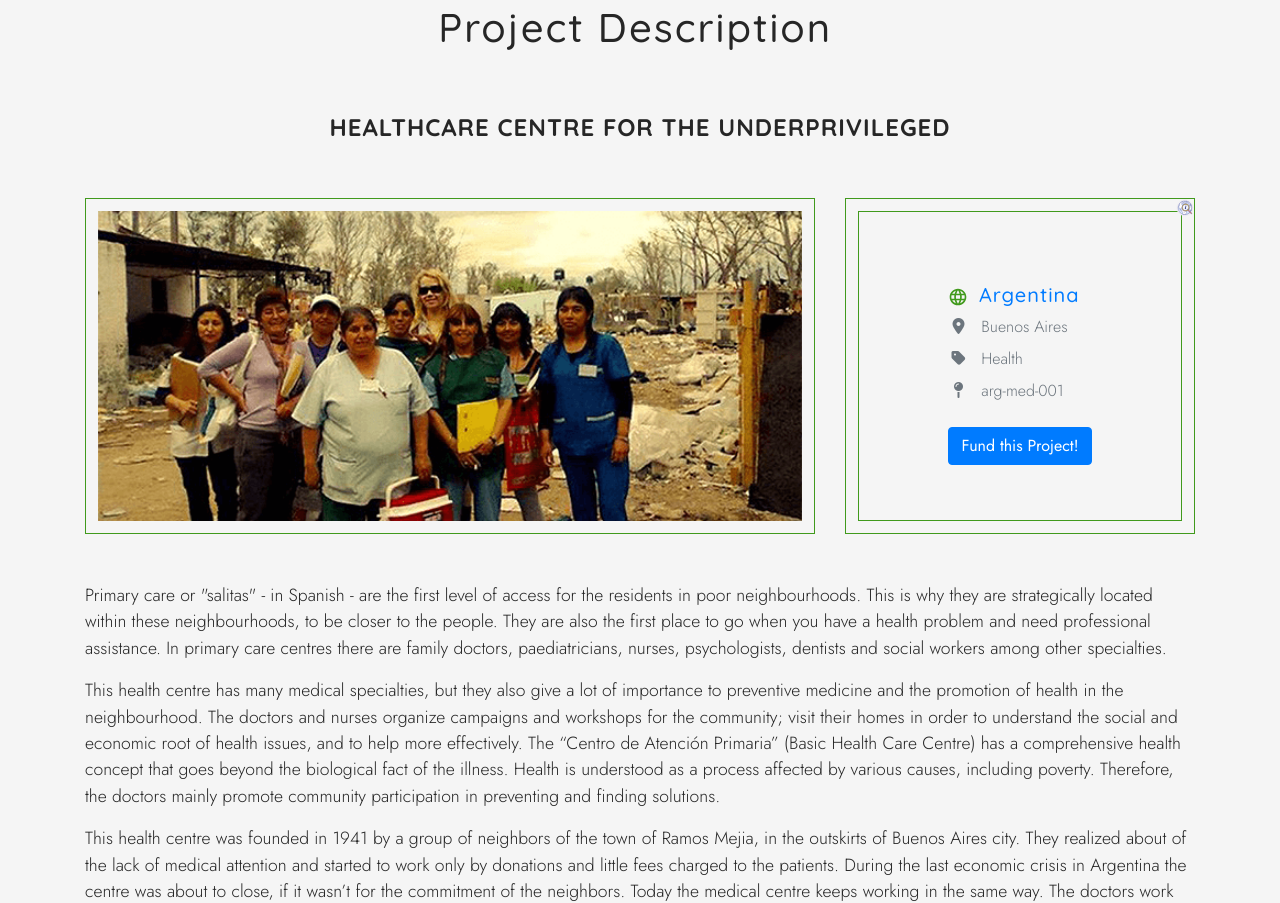
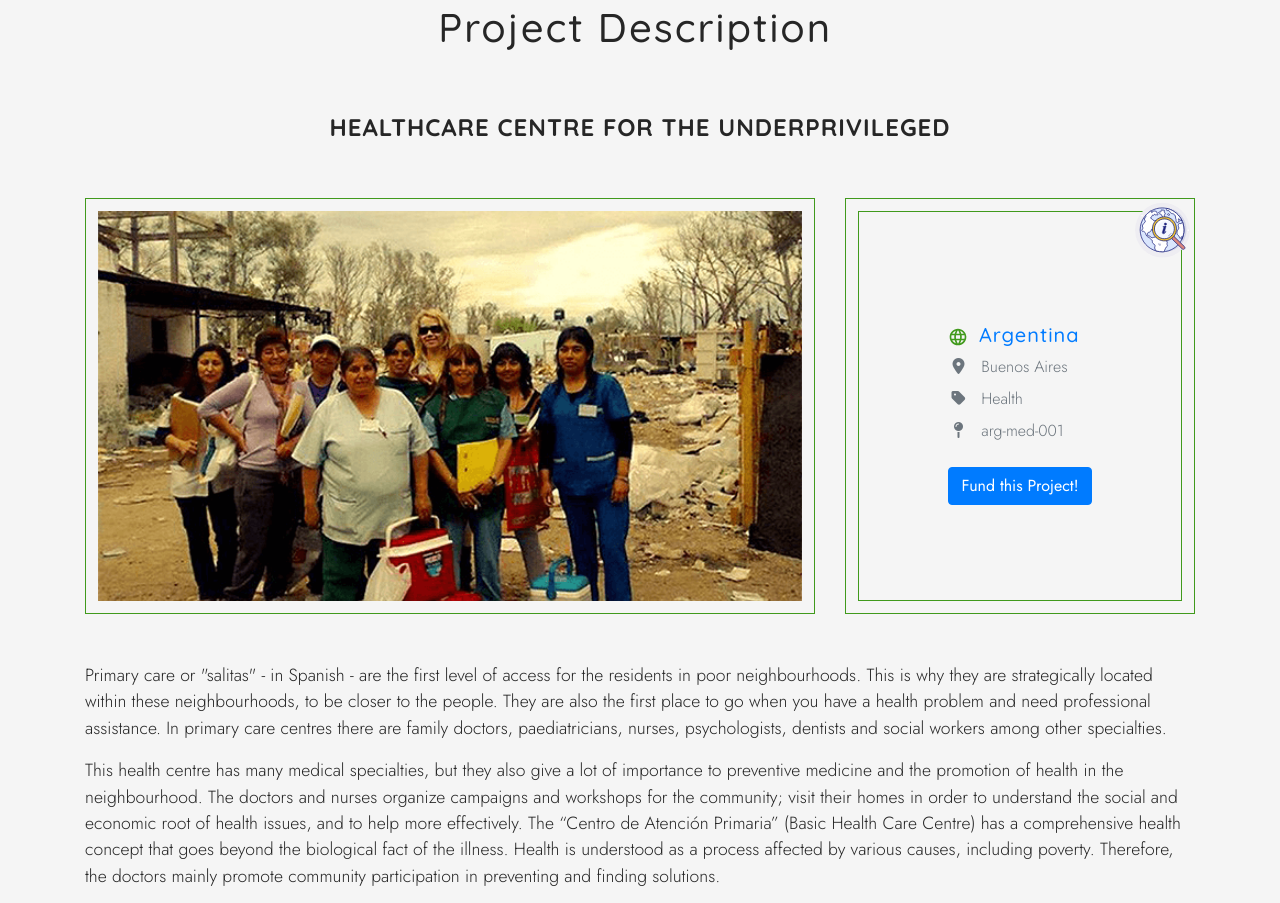
Before and after one commit to JimLynx/fundpin, a Django app: page /projects/1/ in a window 1280 px wide. Shown: the part 173-1076 px from the top of the page. Run offline with Django 3.2, Linux system fonts and the light colour scheme; data comes from the database, SQL or seed files in the repository; parts of the project's set-up code (start-up, migrations or seed data) failed here and were passed over; some libraries are stand-ins or nearby versions; some web fonts are replaced.

Commit message:
Adjust path to info-icon and increase height of project image

```diff
--- a/projects/static/projects/css/projects.css
+++ b/projects/static/projects/css/projects.css
@@ -175,7 +175,7 @@
     width: 20px;
 }
 
-.info-icon {
+.p-details-wrapper .info-icon {
     width: 40px;
     position: absolute;
     top: 0;
@@ -277,7 +277,7 @@ form {
         height: 16.5rem;
     }
 
-    .info-icon {
+    .p-details-wrapper .info-icon {
         width: 50px;
         right: 15px;
     }
@@ -313,7 +313,7 @@ form {
         z-index: -1;
     }
 
-    .info-icon {
+    .p-details-wrapper .info-icon {
         width: 65px;
     }
 
@@ -325,7 +325,7 @@ form {
 @media (min-width: 992px) {
 
     .p-detail-mh {
-        max-height: 21rem;
+        max-height: 26rem;
     }
 }
 
```
